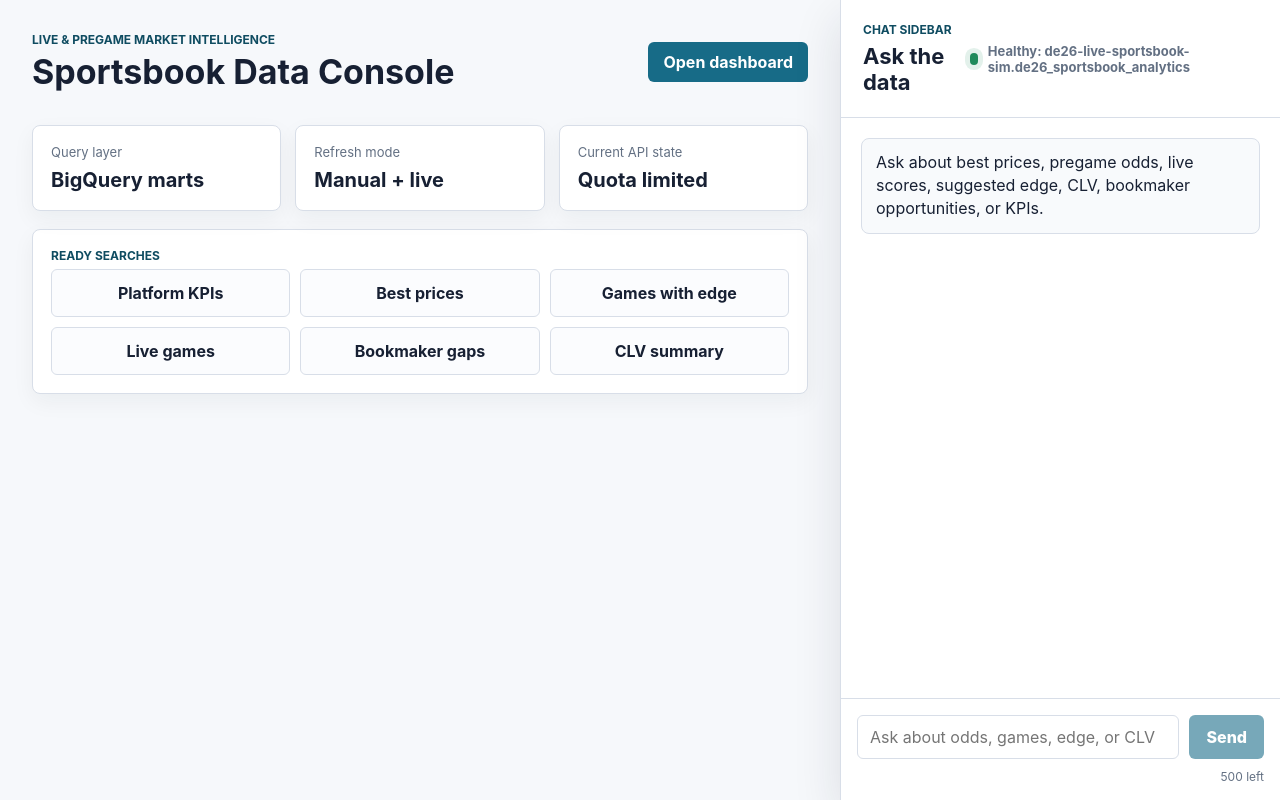
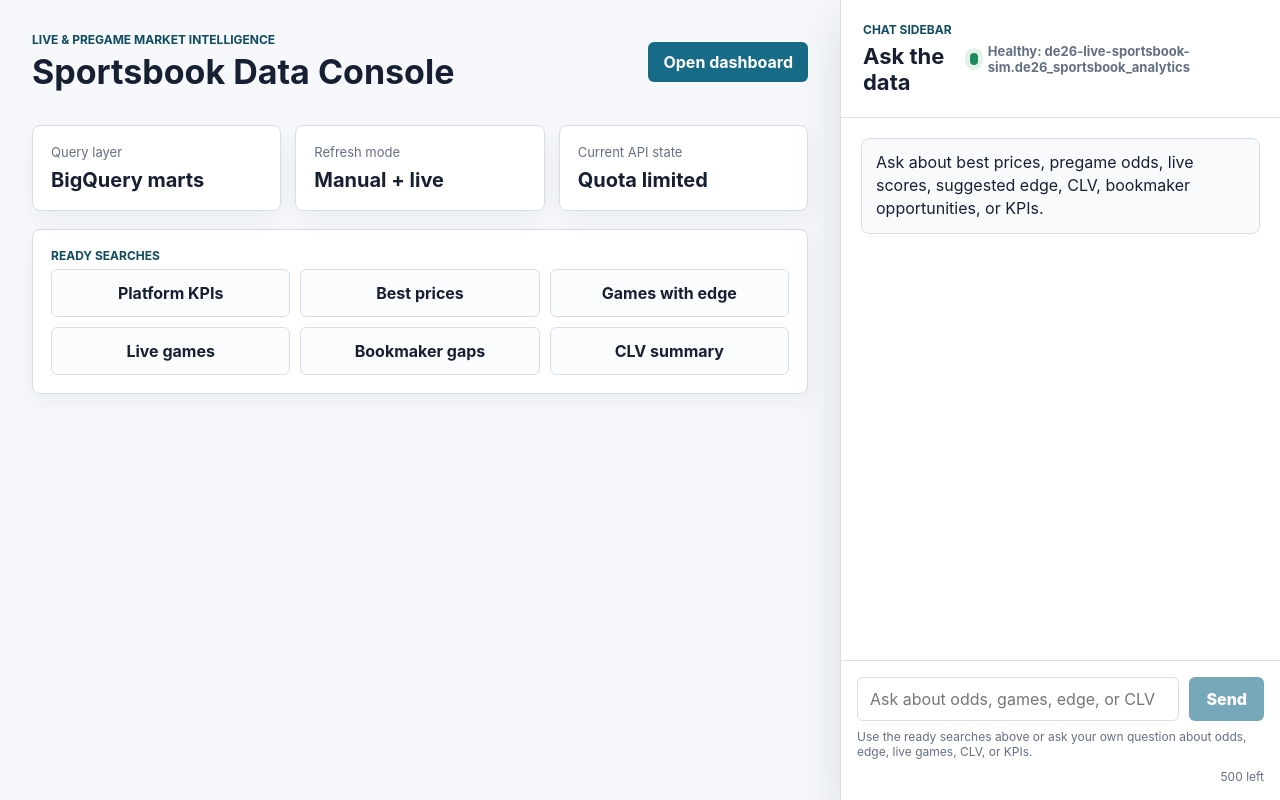
Before and after one commit to imade-osi2/Live-Sportsbook-Sim, a Flask app: page / in a window 1280 px wide. Run offline with Flask 3, Linux system fonts and the light colour scheme.

Commit message:
Clarify chat composer input

```diff
--- a/cloudrun_chat/static/styles.css
+++ b/cloudrun_chat/static/styles.css
@@ -26,6 +26,18 @@ body {
 button,
 input {
   font: inherit;
+}
+
+.sr-only {
+  position: absolute;
+  width: 1px;
+  height: 1px;
+  padding: 0;
+  margin: -1px;
+  overflow: hidden;
+  clip: rect(0, 0, 0, 0);
+  white-space: nowrap;
+  border: 0;
 }
 
 .shell {
@@ -243,10 +255,18 @@ h2 {
   border-top: 1px solid var(--line);
 }
 
+.composer-help,
 .prompt-count {
   grid-column: 1 / -1;
   color: var(--muted);
   font-size: 12px;
+}
+
+.composer-help {
+  margin: -2px 0 0;
+}
+
+.prompt-count {
   text-align: right;
 }
 
--- a/cloudrun_chat/templates/index.html
+++ b/cloudrun_chat/templates/index.html
@@ -61,8 +61,10 @@
         </div>
 
         <form id="chat-form" class="composer">
-          <input id="prompt" name="prompt" type="text" autocomplete="off" maxlength="{{ max_prompt_chars }}" data-max-length="{{ max_prompt_chars }}" placeholder="Ask about odds, games, edge, or CLV">
+          <label class="sr-only" for="prompt">Ask the sportsbook data a question</label>
+          <input id="prompt" name="prompt" type="text" autocomplete="off" maxlength="{{ max_prompt_chars }}" data-max-length="{{ max_prompt_chars }}" aria-describedby="prompt-help prompt-count" placeholder="Ask about odds, games, edge, or CLV">
           <button type="submit">Send</button>
+          <p id="prompt-help" class="composer-help">Use the ready searches above or ask your own question about odds, edge, live games, CLV, or KPIs.</p>
           <span id="prompt-count" class="prompt-count">{{ max_prompt_chars }} left</span>
         </form>
       </aside>
```
